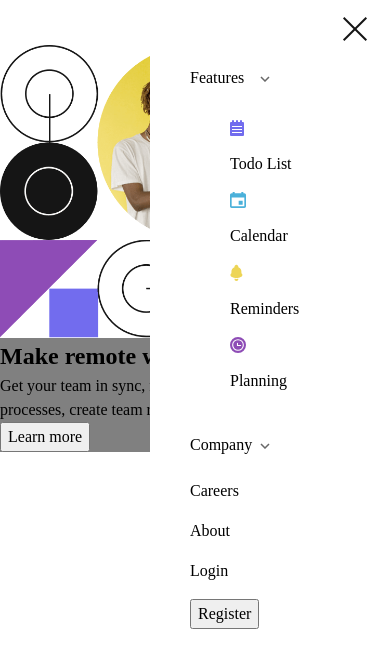
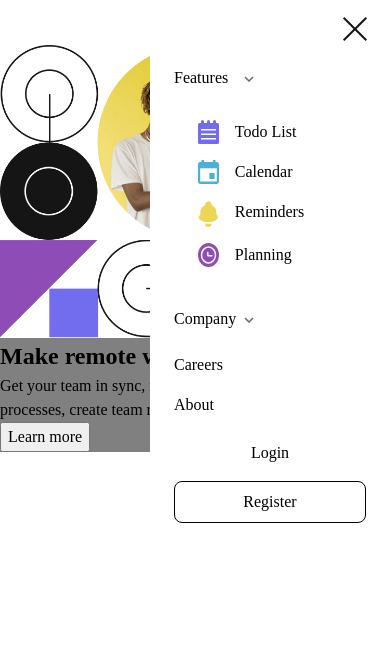
Before and after one commit to sclingan/intro_section_with_drop_down, a React (Vite) app: page / in a window 390 px wide. Both pictures are taken after a click on the heading "Features". Shown: the top 668 px of the page. Built offline with nearby package versions, Linux system fonts and the light colour scheme.

Commit message:
Finishing mobile nav layout

```diff
--- a/src/App.css
+++ b/src/App.css
@@ -19,7 +19,6 @@ header {
     top: 0;
     right: 0;
     min-height: 80%;
-    /* padding-right: 8rem; */
     min-width: 15rem;
     background-color: white;
     padding-block: 1rem;
@@ -33,6 +32,7 @@ header {
 ul {
     list-style-type: none;
     padding-block: 1rem;
+    padding-left: 1.5rem;
 }
 
 li {
@@ -49,9 +49,32 @@ summary {
     left: 4.4rem;
 }
 
-.features {
-    /* display: flex; */
-    /* flex-direction: column; */
+.features > li {
+    display: flex;
+    flex-direction: row;
+    gap: 1rem;
+}
+
+.features > li > img {
+    flex-shrink: 0;
+    min-width: 1.3rem; /* fix this */
+}
+
+.nav-footer {
+    display: flex;
+    flex-direction: column;
+    align-items: center;
+    gap: 1rem;
+}
+
+.register {
+    background-color: transparent;
+    border: 0.12rem solid black;
+    border-radius: 0.5rem;
+    padding-block: 0.5rem;
+    padding-inline: 1rem;
+    min-width: 80%;
+    cursor: pointer;
 }
 
 section {
--- a/src/header.tsx
+++ b/src/header.tsx
@@ -21,14 +21,10 @@ function Header() {
                     <li><details>
                         <summary>Features<img src={arrow_down} alt='' className='details_open'></img></summary>
                         <ul className='features'>
-                            <li><img src={icon_todo} alt=''></img></li>
-                            <li>Todo List</li>
-                            <li><img src={icon_calendar} alt=''></img></li>
-                            <li>Calendar</li>
-                            <li><img src={icon_reminders} alt=''></img></li>
-                            <li>Reminders</li>
-                            <li><img src={icon_planning} alt=''></img></li>
-                            <li>Planning</li>
+                            <li><img src={icon_todo} alt=''></img>Todo List</li>
+                            <li><img src={icon_calendar} alt=''></img>Calendar</li>
+                            <li><img src={icon_reminders} alt=''></img>Reminders</li>
+                            <li><img src={icon_planning} alt=''></img>Planning</li>
                         </ul>
                         </details></li>
                     <li><details>
@@ -41,9 +37,11 @@ function Header() {
                         </details></li>
                     <li>Careers</li>
                     <li>About</li>
-                    <li>Login</li>
-                    <li><button>Register</button></li>
                 </ul>
+                <div className='nav-footer'>
+                <p>Login</p>
+                <button className='register'>Register</button>
+                </div>
             </nav>
         </header>
 
```
